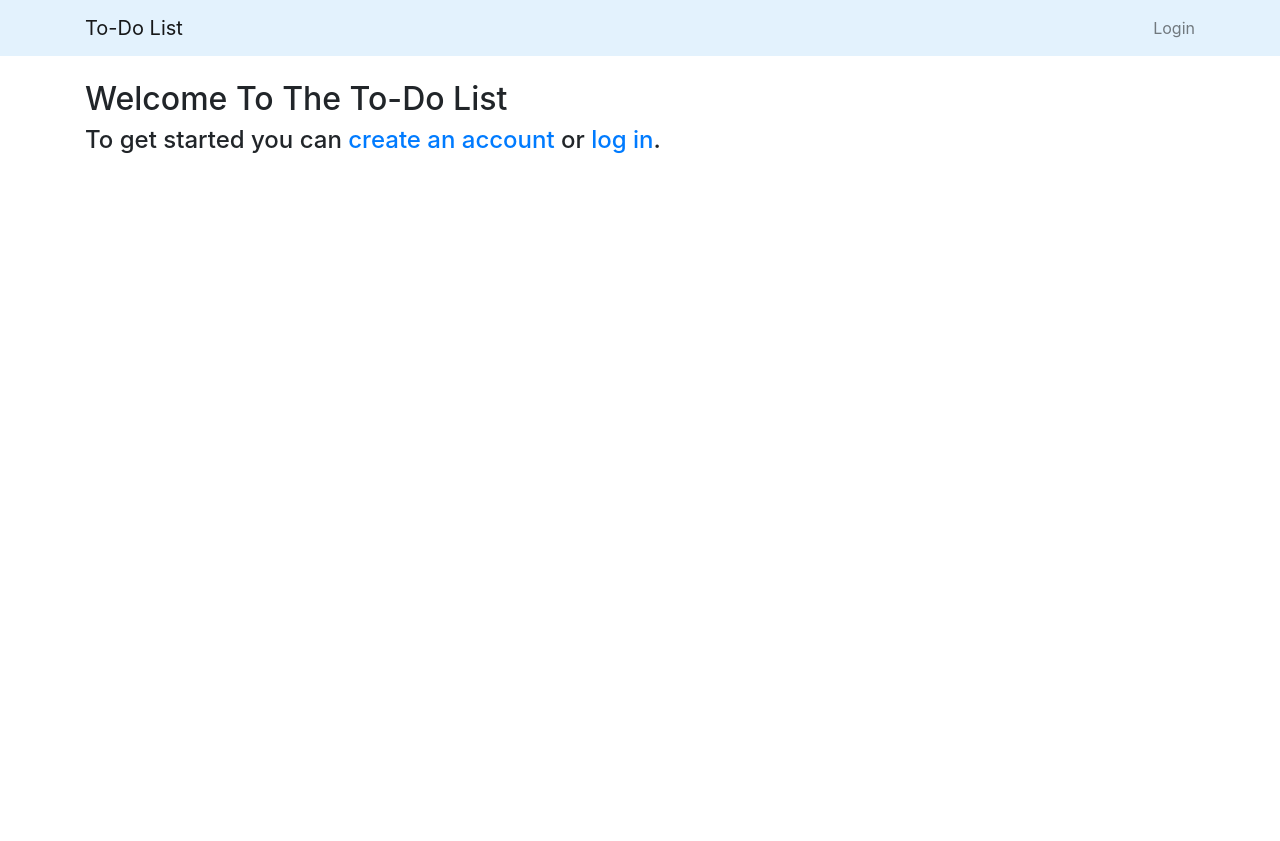
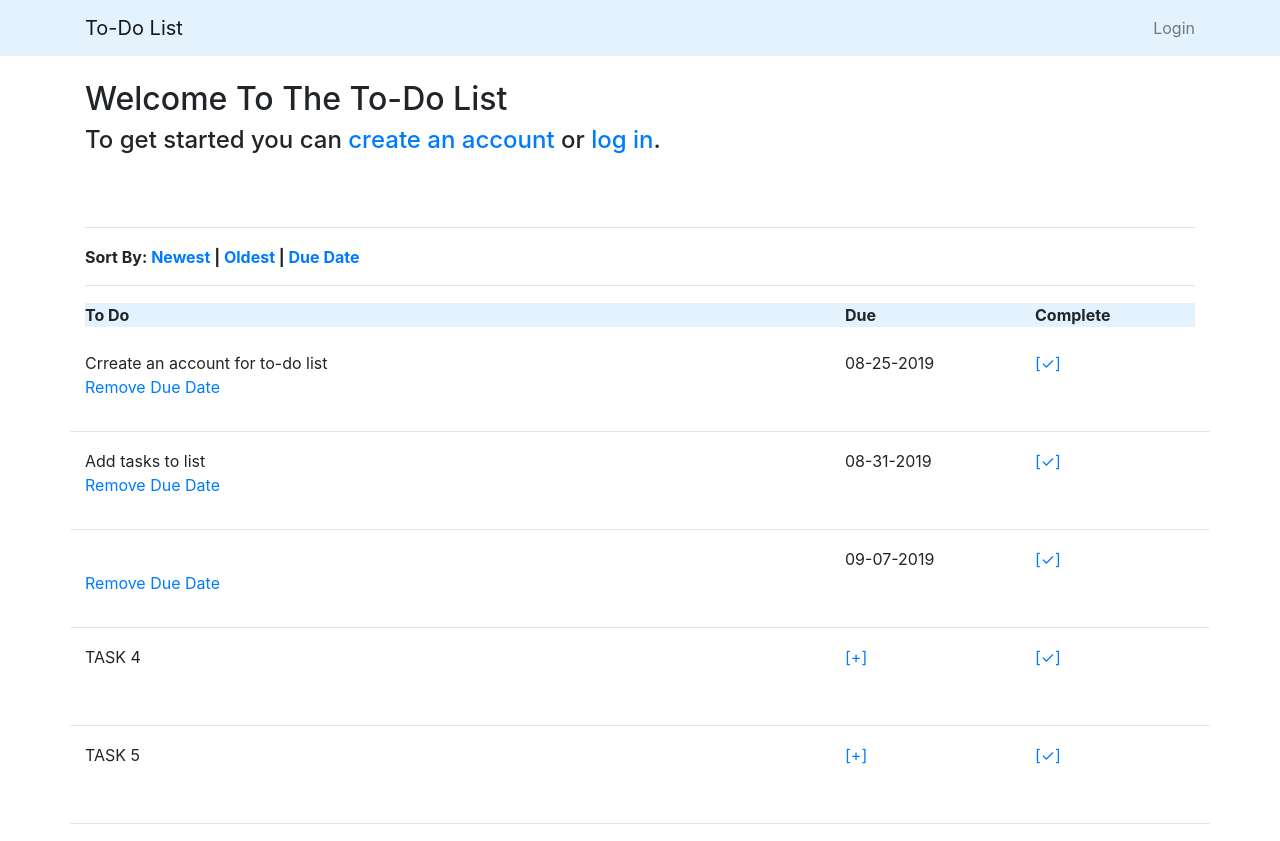
Before and after one commit to andy-gaber/flask-todo, a Flask app: page / in a window 1280 px wide. Before the commit the page ends 153 px from the top, so only its background shows below. Run offline with Flask 2, Linux system fonts and the light colour scheme; some libraries are stand-ins or nearby versions.

Commit message:
Added demo html on /index for anonymous user to visualize todo list

```diff
--- a/app/templates/index.html
+++ b/app/templates/index.html
@@ -8,16 +8,122 @@
     <h4>
         To get started you can <a href="{{ url_for('register') }}">create an account</a> or <a href="{{ url_for('login') }}">log in</a>.
     </h4>
+    <br>
+    <br>
+<!-- ANONYMOUS USER PAGE DEMO START -->
+<!-- anchor tag hyperlinks placeholder href="#!" refers to nothing so clicking has no effect (no scrolling to top as in href="#" -->
+    <hr style="width: 100%; color: black; height: 1px; background-color:&9B9999;" />
+     <b>
+        Sort By:
+        <a href="#!">Newest</a> |
+        <a href="#!">Oldest</a> |
+        <a href="#!">Due Date</a>
+    </b>
+    <hr style="width: 100%; color: black; height: 1px; background-color:&9B9999;" />
 
+    <div class = "panel panel-default" style="background-color:#e3f2fd;">
+        <div class="row">
+            <div class="col-md-8"><b>To Do</b></div>
+            <div class="col-md-2"><b>Due</b></div>
+            <div class="col-md-2"><b>Complete</b></div>
+        </div>
+    </div>
+        <br>
+    <div class="row">
+        <div class="col-md-8">
+            <p>
+                Crreate an account for to-do list<br>
+                <a href="#!">Remove Due Date</a>
+            </p>
+        </div>
+        <div class="col-md-2">
+            <p>
+                08-25-2019
+            </p>
+        </div>
+        <div class="col-md-2">
+            <p>
+            <a href="#!">[&#10003;]</a>
+            </p>
+        </div>
+        <hr style="width: 100%; color: black; height: 1px; background-color:&9B9999;"/>
+    </div>
+    <div class="row">
+        <div class="col-md-8">
+            <p>
+                Add tasks to list<br>
+                <a href="#!">Remove Due Date</a>
+            </p>
+        </div>
+        <div class="col-md-2">
+            <p>
+                08-31-2019
+            </p>
+        </div>
+        <div class="col-md-2">
+            <p>
+            <a href="#!">[&#10003;]</a>
+            </p>
+        </div>
+        <hr style="width: 100%; color: black; height: 1px; background-color:&9B9999;"/>
+    </div>
+    <div class="row">
+        <div class="col-md-8">
+            <p>
+                <br>
+                <a href="#!">Remove Due Date</a>
+            </p>
+        </div>
+        <div class="col-md-2">
+            <p>
+                09-07-2019
+            </p>
+        </div>
+        <div class="col-md-2">
+            <p>
+            <a href="#!">[&#10003;]</a>
+            </p>
+        </div>
+        <hr style="width: 100%; color: black; height: 1px; background-color:&9B9999;"/>
+    </div>
+    <div class="row">
+        <div class="col-md-8">
+            <p>
+                TASK 4<br><br>
 
-
-
-
-
-
-
-
-
+            </p>
+        </div>
+        <div class="col-md-2">
+            <p>
+                <a href="#!">[+]</a>
+            </p>
+        </div>
+        <div class="col-md-2">
+            <p>
+            <a href="#!">[&#10003;]</a>
+            </p>
+        </div>
+        <hr style="width: 100%; color: black; height: 1px; background-color:&9B9999;"/>
+    </div>
+    <div class="row">
+        <div class="col-md-8">
+            <p>
+                TASK 5<br><br>
+            </p>
+        </div>
+        <div class="col-md-2">
+            <p>
+                <a href="#!">[+]</a>
+            </p>
+        </div>
+        <div class="col-md-2">
+            <p>
+            <a href="#!">[&#10003;]</a>
+            </p>
+        </div>
+        <hr style="width: 100%; color: black; height: 1px; background-color:&9B9999;"/>
+    </div>
+<!-- ANONYMOUS USER PAGE DEMO END -->
 
     {% else %} <!-- Task Form -->
     <div class="row">
@@ -92,7 +198,7 @@
             <a href="{{ url_for('delete_task', task_id=task.id) }}">[&#10003;]</a>
             </p>
         </div>
-        <hr style="width: 100%; color: black; height: 1px; background-color:&9B9999;" />
+        <hr style="width: 100%; color: black; height: 1px; background-color:&9B9999;"/>
 
     </div>
 
```
Also changed, not shown: app.db.
